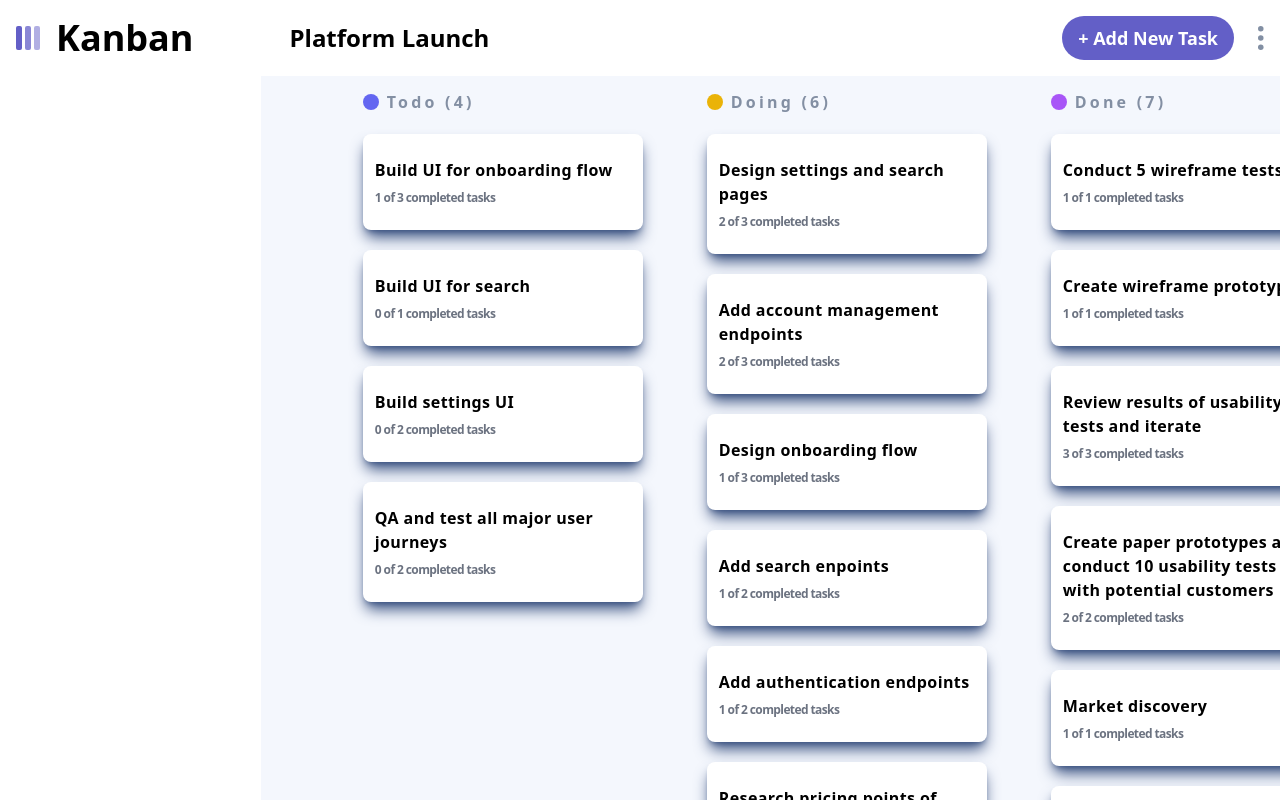
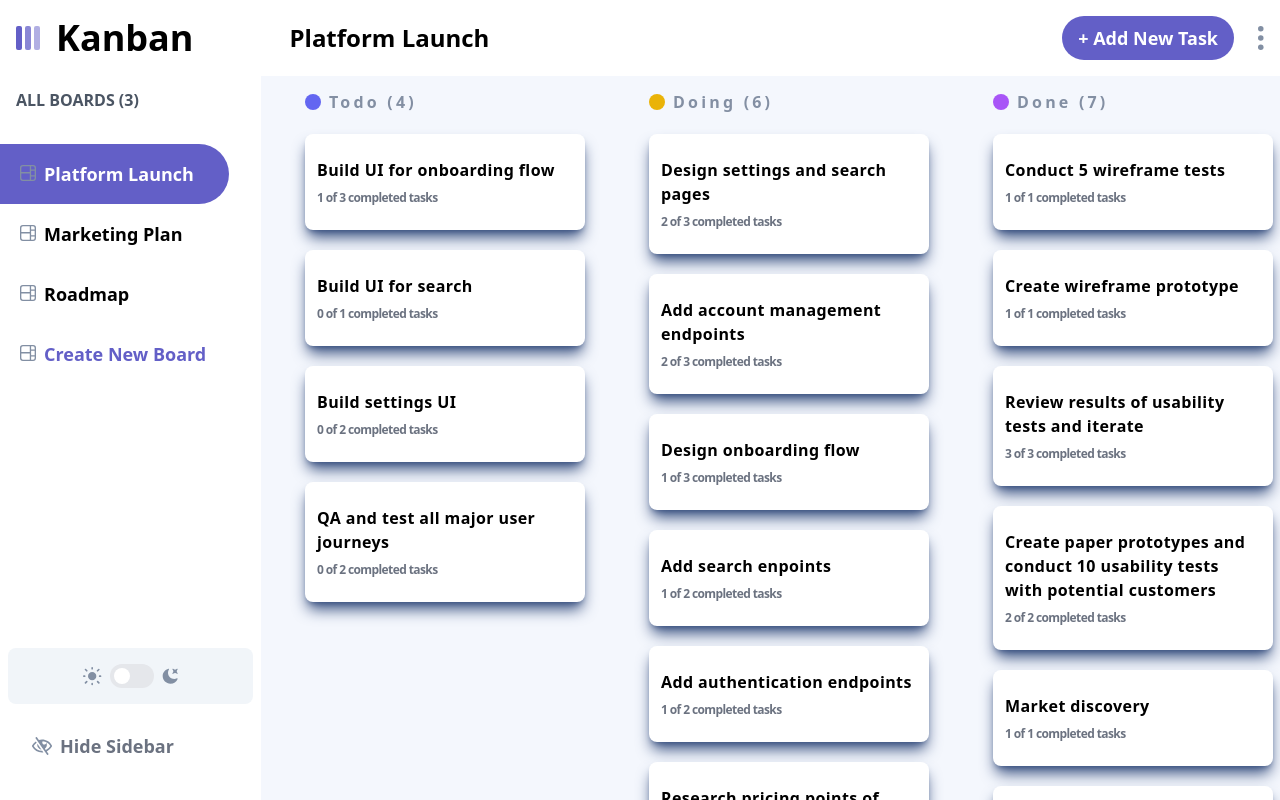
Before and after one commit to PuttipongMax/Kanban-task-clone, a React (Vite) app: page / in a window 1280 px wide. Built offline with nearby package versions, Linux system fonts and the light colour scheme.

Commit message:
feat complete create Sidebar component

```diff
--- a/src/components/Center.jsx
+++ b/src/components/Center.jsx
@@ -40,7 +40,7 @@ export default function Center({ boardModalOpen, setBoardModalOpen }) {
      {
       windowSize[0] >= 768 && (
         <SideBar
-
+         isSideBarOpen={isSideBarOpen} setIsSideBarOpen={setIsSideBarOpen}
         />
       )
      }
--- a/src/components/SideBar.jsx
+++ b/src/components/SideBar.jsx
@@ -1,7 +1,180 @@
 import React from 'react'
+import { useDispatch, useSelector } from 'react-redux'
+import useDarkMode from '../Hooks/useDarkMode';
+import boardsSlice from '../redux/boardsSlice';
+import boardIcon from '../assets/icon-board.svg'
+import darkIcon from '../assets/icon-dark-theme.svg';
+import lightIcon from '../assets/icon-light-theme.svg';
+import { Switch } from '@headlessui/react';
 
-export default function SideBar() {
+import showSidebarIcon from '../assets/icon-show-sidebar.svg'
+import hideSidebarIcon from '../assets/icon-hide-sidebar.svg'
+import AddEditBoardModal from '../modals/AddEditBoardModal';
+
+export default function SideBar({ setIsSideBarOpen, isSideBarOpen }) {
+  const dispatch = useDispatch();
+  const [ colorTheme, setTheme ] = useDarkMode();
+  const [ darkSide, setDarkSide ] = React.useState(
+    colorTheme === 'light' ? true : false
+  );
+
+  const toggleDarkMode = (checked) => {
+    setTheme(colorTheme);
+    setDarkSide(checked);
+  }
+
+  const toggleSidebar = () => {
+    setIsSideBarOpen((curr) => !curr)
+  }
+
+  const boards = useSelector((state) => state.boards);
+
+  const [isBoardModalOpen, setIsBoardModalOpen] = React.useState(false)
+
   return (
-    <div>SideBar</div>
+    <div>
+      <div
+       className={`${isSideBarOpen
+        ? `min-w-[261px] bg-white dark:bg-[#2b2c37] fixed top-[72px]
+          h-screen items-center left-0 z-20`
+        : `bg-[#635fc7] dark:bg-[#2b2c37] dark:hover:bg-[#635fc7]
+          top-auto bottom-10 justify-center items-center hover:opacity-80
+          cursor-pointer p-0 transition duration-300 transform fixed
+          w-[56px] h-[48px] rounded-r-full`}
+       `}
+      >
+        {/* Rewrite Modal */}
+
+        {
+          isSideBarOpen && (
+            <div
+             className='bg-white dark:bg-[#2b2c37] w-full py-4
+              rounded-xl'
+            >
+              <h3
+               className='mx-4 dark:text-gray-300 text-gray-600
+                font-bold mb-8'
+              >
+                ALL BOARDS ({boards?.length})
+              </h3>
+              <div
+               className='flex flex-col h-[70vh] justify-between'
+              >
+                <div>
+                  {boards.map((board, index) => (
+                    <div
+                     className={`flex items-baseline space-x-2 px-5
+                      mr-8 rounded-r-full duration-500 ease-in-out
+                      py-4 cursor-pointer hover:bg-[#635fc71a]
+                      hover:text-[#635fc7] dark:hover:bg-white
+                      dark:hover:text-[#635fc7] dark:text-white
+                      ${board.isActive && `bg-[#635fc7] text-white
+                       rounded-r-full mr-8` }`}
+                     key={index}
+                     onClick={() => {
+                      dispatch(boardsSlice.actions.setBoardActive({ index }))
+                     }}
+                    >
+                      <img
+                        src={boardIcon}
+                        className='h-4'
+                      />
+                      <p
+                       className='text-lg font-bold'
+                      >
+                        {board.name}
+                      </p>
+                    </div>
+                  ))}
+
+                  <div
+                   onClick={() => {
+                    setIsBoardModalOpen(true)
+                   }}
+                   className='flex items-baseline space-x-2 mr-8
+                    duration-500 ease-in-out cursor-pointer text-[#635fc7]
+                    px-5 py-4 hover:bg-[#635fc71a] hover:text-[#635fc7]
+                    dark:hover:bg-white rounded-r-full'
+                  >
+                    <img
+                      src={boardIcon}
+                      className='h-4'
+                    />
+                    <p
+                     className='text-lg font-bold'
+                    >
+                      Create New Board
+                    </p>
+                  </div>
+                </div>
+
+                <div
+                 className='mx-2 p-4 space-x-2 bg-slate-100
+                  relative dark:bg-[#20212c] flex items-center
+                  justify-center rounded-lg'
+                >
+                  <img src={lightIcon} />
+                  <Switch
+                    checked={darkSide}
+                    onChange={toggleDarkMode}
+                    className={`${darkSide ? 'bg-[#635fc7]' : 'bg-gray-200' }
+                     relative inline-flex h-6 w-11 items-center rounded-full`}
+                  >
+                    <span
+                     className={`${ darkSide ? 'translate-x-6'
+                     : 'translate-x-1'}
+                     inline-block h-4 w-4 transform rounded-full bg-white transition`}
+                    />
+                  </Switch>
+                  <img src={darkIcon} />
+                </div>
+              </div>
+            </div>
+          )
+        }
+        {/* Sidebar hide/show toggle */}
+        {
+          isSideBarOpen ? (
+            <div
+             onClick={() => {
+              setIsSideBarOpen((state) => !state)
+             }}
+             className={`flex items-center mt-2 absolute bottom-16
+              text-lg font-bold rounded-r-full hover:text-[#635fc7]
+              mr-6 mb-8 px-8 py-4 hover:bg-[#635fc71a] space-x-2
+              cursor-pointer dark:hover:bg-white justify-center
+              my-4 text-gray-500`}
+            >
+              <img
+               src={hideSidebarIcon}
+               className='min-w-[20px]'
+               alt="hideSidebarIcon"
+              />
+              {
+                isSideBarOpen && <p>Hide Sidebar</p>
+              }
+            </div>
+          ) : <div
+               onClick={() => toggleSidebar()}
+               className='absolute p-5'
+              >
+                <img
+                 src={showSidebarIcon}
+                 className='min-w-[20px]'
+                 alt="showSidebarIcon"
+                />
+              </div>
+        }
+      </div>
+
+      {
+        isBoardModalOpen &&
+        <AddEditBoardModal
+          type="add"
+          setBoardModalOpen={setIsBoardModalOpen}
+        />
+      }
+
+    </div>
   )
 }
```
Also changed, not shown: src/assets/icon-hide-sidebar.svg (added), src/assets/icon-show-sidebar.svg (added).
